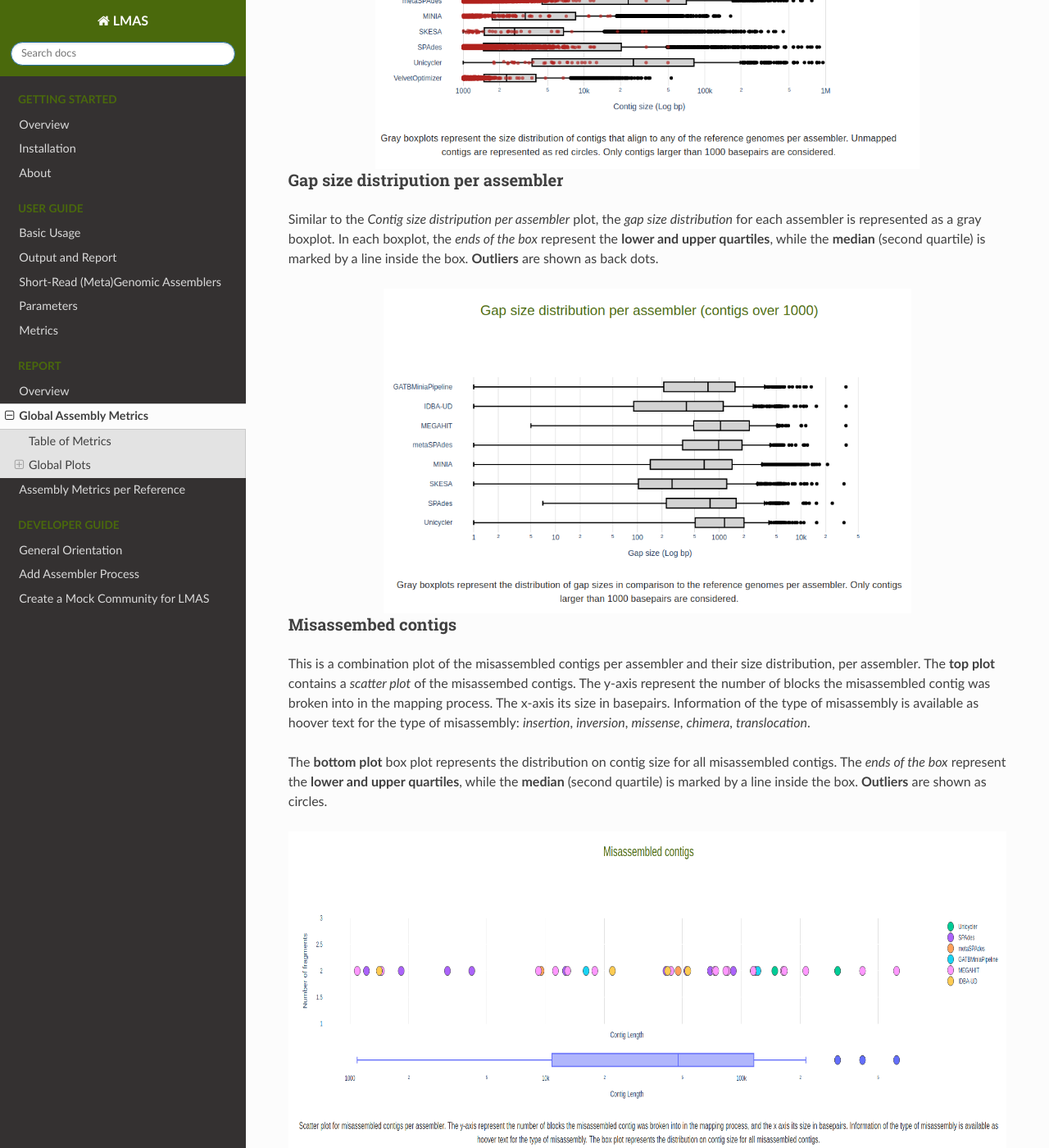
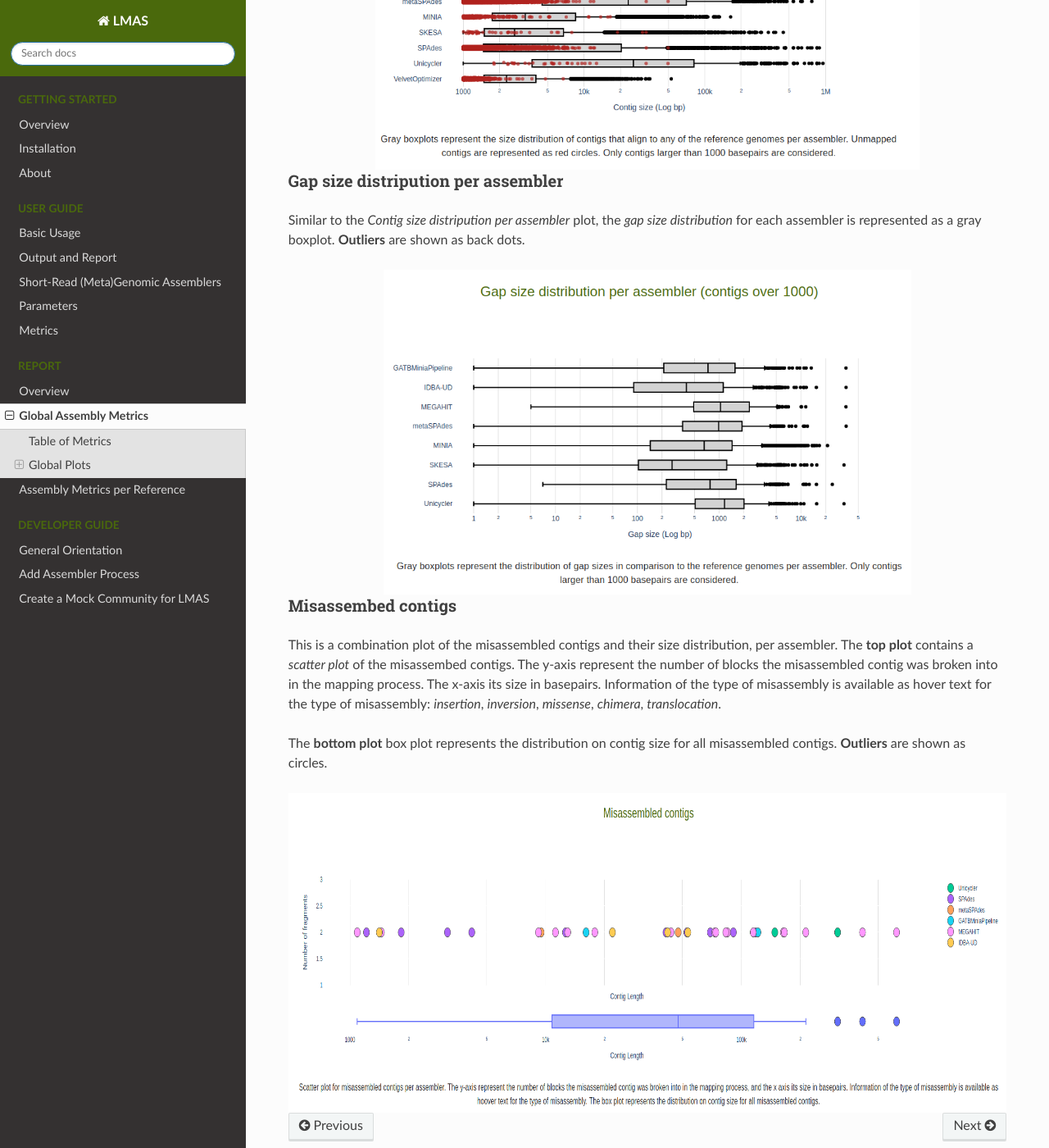
Before and after one commit to B-UMMI/LMAS, a Sphinx documentation site: the page built from docs/report/global.rst, in a window 1280 px wide and 1400 px high, scrolled down 1801 px. Shown: the whole window at 82% size. Built offline with Sphinx 7.4.7 and the Read the Docs theme 2.0.0, drawn with Linux system fonts in a browser that asks for light colours; some of the changed text lies outside the part shown.

Commit message:
Update report global.

```diff
--- a/docs/report/global.rst
+++ b/docs/report/global.rst
@@ -12,11 +12,11 @@
 Table of Metrics
 ----------------
 
-The global table is devided into two sections: **Original Assembly** and **Contigs > X**.
-The minimum contig size as defined in the ``--minLength`` parameter. The same metrics are presented for **both sections**
-per assembler: *Contigs*, *Basepairs*, *Nx* and *Number of "N"s*. Target value for the *Nx* metric is defined by the
-``--n_target`` parameter (defaul: ``0.5``). The exceptions are *Max contig size* and *Mapped reads*,
-shown for the **Original Assembly**, and **Misassembled contigs** shown for the **Contigs > X** section.
+The global table is divided into two sections: **Original Assembly** and **Contigs > X**.
+The **X** in the **Contigs > X** section corresponds to the minimum contig size as defined in the ``--minLength`` parameter.
+The same metrics are presented for **both sections**  per assembler: *Contigs*, *Basepairs*, *Nx* and *Number of "N"s*.
+Target value for the *Nx* metric is defined by the ``--n_target`` parameter (default: ``0.5``). The exceptions are *Max contig size*
+and *Mapped reads*, shown for the **Original Assembly**, and **Misassembled contigs** shown for the **Contigs > X** section.
 
 Metric definitions are available when mousehover the column titles or, alternatively, in the
 `Metrics section <../user/metrics.html>`_ of this documentation.
@@ -37,10 +37,9 @@
 ::::::::::::::::::::::::::::::::::::::
 
 For each assembler in LMAS, a gray boxplot is created representing the **size distribution of contigs** that align to any of the
-reference genomes. In each boxplot, the *ends of the box* represent the **lower and upper quartiles**, while the **median**
-(second quartile) is marked by a line inside the box. **Outliers** are shown as back dots.
+reference genomes. **Outliers** are shown as black dots.
 
-Unmapped contigs are represented as red circles. Size is contigs, in basepairs, is available as hoover text.
+**Unmapped contigs** are represented as red circles. Size is contigs, in basepairs, is available as hover text.
 
 Only contigs larger than *x* basepairs are considered, as defined by the minimum contig size in the ``--minLength`` parameter.
 
@@ -53,8 +52,7 @@
 :::::::::::::::::::::::::::::::::::
 
 Similar to the *Contig size distripution per assembler* plot, the *gap size distribution* for each assembler
-is represented as a gray boxplot. In each boxplot, the *ends of the box* represent the **lower and upper quartiles**, while the **median**
-(second quartile) is marked by a line inside the box. **Outliers** are shown as back dots.
+is represented as a gray boxplot. **Outliers** are shown as back dots.
 
 .. image:: ../resources/gap_size_distribution_plot.png
     :alt: Gap size distripution per assembler plot in LMAS report
@@ -64,15 +62,13 @@
 Misassembed contigs
 :::::::::::::::::::
 
-This is a combination plot of the misassembled contigs per assembler and their size distribution, per assembler.
+This is a combination plot of the misassembled contigs and their size distribution, per assembler.
 The **top plot** contains a *scatter plot* of the misassembed contigs. The y-axis represent the number of blocks the
 misassembled contig was broken into in the mapping process. The x-axis its size in basepairs.
-Information of the type of misassembly is available as hoover text for the type of misassembly: *insertion*, *inversion*,
+Information of the type of misassembly is available as hover text for the type of misassembly: *insertion*, *inversion*,
 *missense*, *chimera*, *translocation*.
 
-The **bottom plot** box plot represents the distribution on contig size for all misassembled contigs. The *ends of the box*
-represent the **lower and upper quartiles**, while the **median** (second quartile) is marked by a line inside the box.
-**Outliers** are shown as circles.
+The **bottom plot** box plot represents the distribution on contig size for all misassembled contigs. **Outliers** are shown as circles.
 
 .. image:: ../resources/misassemblies.png
     :alt: Misassemblies assembler plot in LMAS report
```
